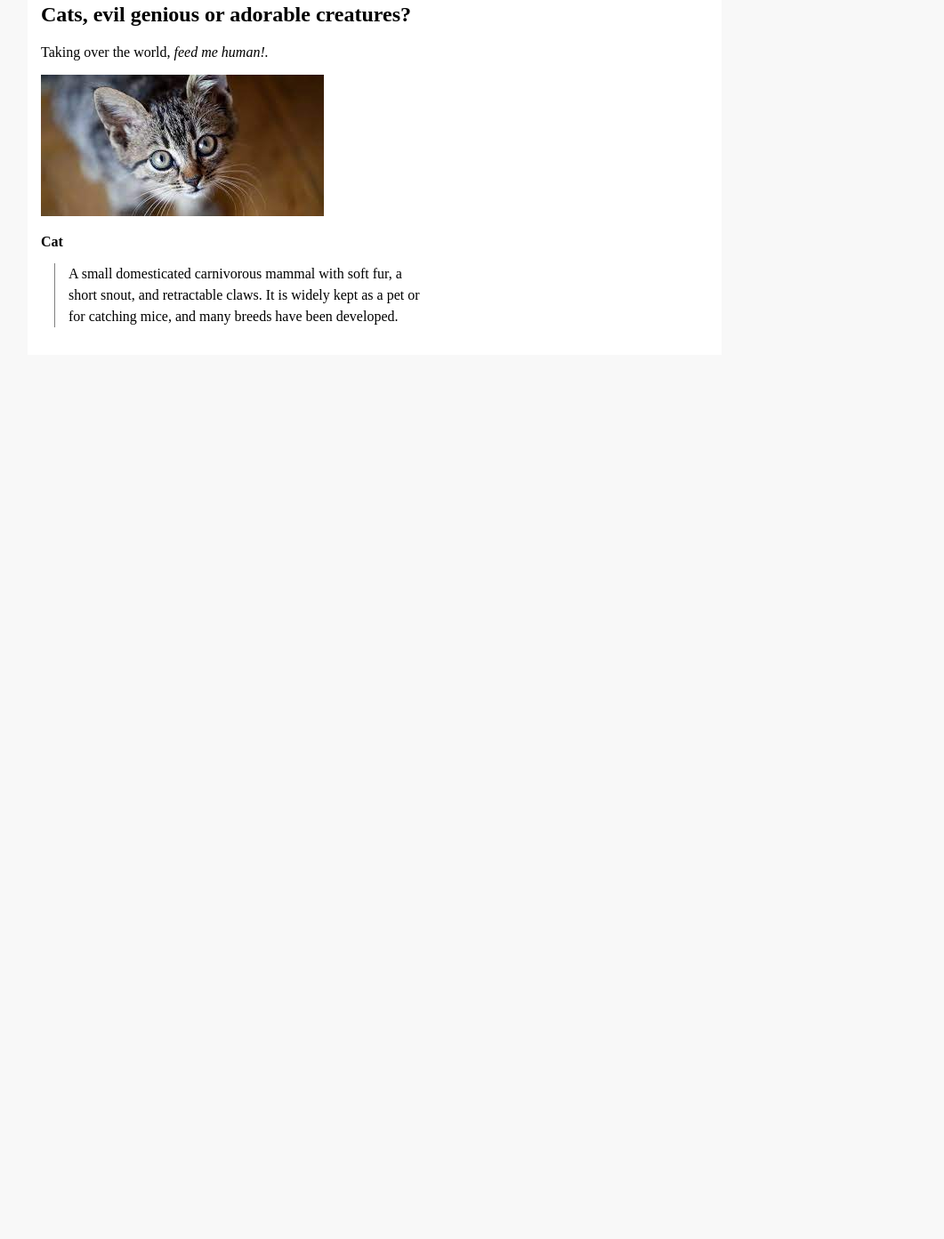
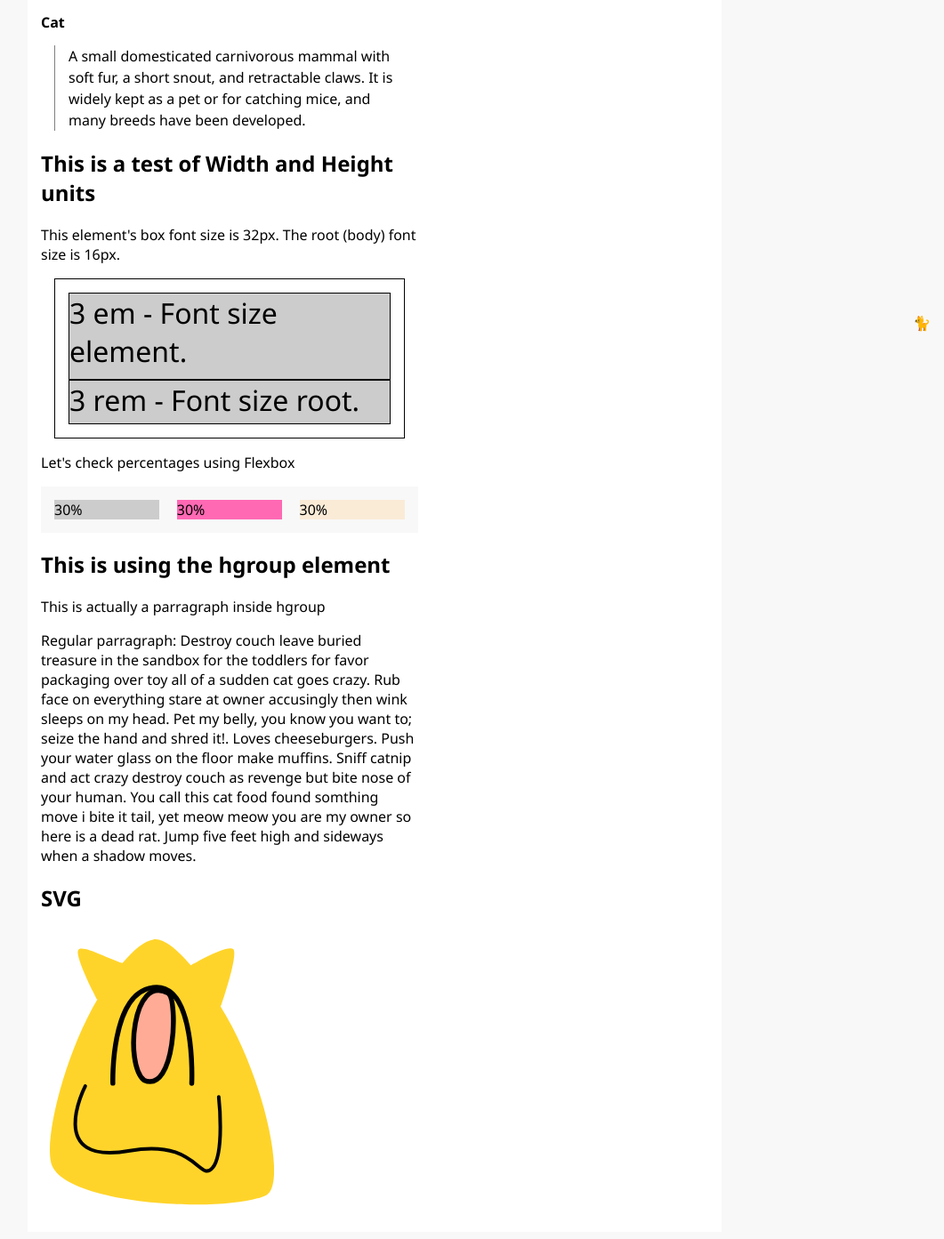
Before and after one commit to m0000g/practicing_html_css, a plain HTML site: page index.html in a window 1280 px wide. Shown: the part 411-1804 px from the top of the page at 89% size, without its empty margins (219-1280 px from the left). Before the commit the page ends 818 px from the top, so only its background shows below. Drawn offline with Linux system fonts and the light colour scheme.

Commit message:
css animation test

```diff
--- a/index.html
+++ b/index.html
@@ -19,14 +19,22 @@
         <h1>HTML and CSS practice</h1>
         <div class="flex-container">
             <div class="flex-col-1">
+                <h2>Cats, evil genious or adorable creatures?</h2>
+                <p>Taking over the world, <em>feed me human!.</em></p>
+                <img src="cat.jpg" alt="This is a cat" />
+                <dl>
+                    <dt>Cat</dt>
+                    <dd>A small domesticated carnivorous mammal with soft fur, a short snout, and retractable claws. It
+                        is widely kept as a pet or for catching mice, and many breeds have been developed.</dd>
+                </dl>
                 <h2>This is a test of Width and Height units</h2>
-                <p>This element's box font size is 32px.</p>
+                <p>This element's box font size is 32px. The root (body) font size is 16px.</p>
                 <div class="box border large-font">
-                    <p style="height: 1em;" class="gray block_overflow_hidden border">1 em
+                    <p style="height: 3em;" class="gray block_overflow_hidden border">3 em
                         - Font size
                         element.
                     </p>
-                    <p style="height: 2rem;" class="gray block_overflow_hidden border">2
+                    <p style="height: 3rem;" class="gray block_overflow_hidden border">3
                         rem - Font
                         size root.</p>
                 </div>
@@ -36,26 +44,65 @@
                     <div class="flex-item-2 yellow pink">30%</div>
                     <div class="flex-item-3 yellow">30%</div>
                 </div>
-                <h2>Cats, evil genious or adorable creatures?</h2>
-                <p>Taking over the world, <em>feed me human!.</em></p>
-                <img src="cat.jpg" alt="This is a cat" />
-                <dl>
-                    <dt>Cat</dt>
-                    <dd>A small domesticated carnivorous mammal with soft fur, a short snout, and retractable claws. It
-                        is widely kept as a pet or for catching mice, and many breeds have been developed.</dd>
-                </dl>
+                <hgroup>
+                    <h2>This is using the hgroup element</h2>
+                    <p>This is actually a parragraph inside hgroup
+                    </p>
+                </hgroup>
+                <p>Regular parragraph: Destroy couch leave buried treasure in the sandbox for the toddlers for favor
+                    packaging over toy all of a sudden cat goes crazy. Rub face on everything stare at owner accusingly
+                    then wink sleeps on my head. Pet my belly, you know you want to; seize the hand and shred it!. Loves
+                    cheeseburgers. Push your water glass on the floor make muffins. Sniff catnip and act crazy destroy
+                    couch as revenge but bite nose of your human. You call this cat food found somthing move i bite it
+                    tail, yet meow meow you are my owner so here is a dead rat. Jump five feet high and sideways when a
+                    shadow moves.</p>
 
+                <h2>SVG</h2>
+                <!-- File #1 -->
+                <svg width="66.703148mm" height="78.947891mm" viewBox="0 0 66.703149 78.947893" version="1.1" id="svg5"
+                    inkscape:version="1.2 (dc2aedaf03, 2022-05-15)" sodipodi:docname="2022_09_22_billy_inspired.svg"
+                    xmlns:inkscape="http://www.inkscape.org/namespaces/inkscape"
+                    xmlns:sodipodi="http://sodipodi.sourceforge.net/DTD/sodipodi-0.dtd"
+                    xmlns="http://www.w3.org/2000/svg" xmlns:svg="http://www.w3.org/2000/svg">
+                    <sodipodi:namedview id="namedview7" pagecolor="#ffffff" bordercolor="#000000" borderopacity="0.25"
+                        inkscape:showpageshadow="2" inkscape:pageopacity="0.0" inkscape:pagecheckerboard="0"
+                        inkscape:deskcolor="#d1d1d1" inkscape:document-units="mm" showgrid="false"
+                        inkscape:zoom="0.72515432" inkscape:cx="348.20175" inkscape:cy="91.704618"
+                        inkscape:window-width="1920" inkscape:window-height="1001" inkscape:window-x="-9"
+                        inkscape:window-y="-1" inkscape:window-maximized="1" inkscape:current-layer="layer1" />
+                    <defs id="defs2" />
+                    <g inkscape:label="Layer 1" inkscape:groupmode="layer" id="layer1"
+                        transform="translate(-41.983487,-84.951437)">
+                        <path id="path193"
+                            style="opacity:1;fill:#ffd42a;stroke-width:0.659471;stroke-linecap:round;stroke-linejoin:bevel"
+                            d="m 72.910754,84.987309 c -2.67428,0.34344 -5.93618,2.9849 -9.33867,7.05979 -4.62292,-1.46752 -11.86909,-5.5804 -13.10424,-3.95008 -1.27379,1.68135 5.52778,14.784081 5.52778,14.784081 l 0.21907,-0.19519 c -10.07268,16.96555 -16.39299,43.10338 -13.54647,49.69596 5.12264,11.86407 52.50743,14.19691 63.713046,8.67506 6.17838,-3.04455 -0.63569,-35.40012 -13.602906,-56.05466 0,0 5.44159,-15.507281 3.73484,-17.112851 -1.70676,-1.60557 -12.61241,4.8024 -12.61241,4.8024 -4.19935,-4.90356 -8.02705,-7.9078 -10.69541,-7.73316 -0.0973,0.007 -0.19568,0.0157 -0.29461,0.0288 z"
+                            sodipodi:nodetypes="scsccssczcsss" />
+                        <path
+                            style="opacity:1;fill:#ffd42a;fill-opacity:1;stroke:#000000;stroke-width:1.45619;stroke-linecap:round;stroke-linejoin:bevel;stroke-dasharray:none"
+                            d="m 60.728304,127.77325 c 0,0 -0.81108,-26.94081 12.01922,-28.500101 12.8303,-1.55929 11.43783,28.513591 11.43783,28.513591"
+                            id="path1553" />
+                        <path
+                            style="opacity:1;fill:#000000;fill-opacity:1;stroke:#000000;stroke-width:1.45619;stroke-linecap:round;stroke-linejoin:bevel;stroke-dasharray:none"
+                            d="m 69.986134,126.87402 c 9.38062,4.06755 10.17952,-23.90561 7.20819,-25.8651 -10.62071,-6.055491 -13.03189,21.07413 -7.20819,25.8651 z"
+                            id="path1555" sodipodi:nodetypes="ccc" />
+                        <path
+                            style="opacity:1;fill:none;fill-opacity:1;stroke:#000000;stroke-width:1.05515;stroke-linecap:round;stroke-linejoin:bevel;stroke-dasharray:none"
+                            d="m 52.520794,128.63135 c 0,0 -12.35182,23.89138 13.26904,19.22799 19.58801,-3.56533 20.72361,9.46927 24.51492,5.16511 3.79131,-4.30416 1.91332,-21.17667 1.91332,-21.17667"
+                            id="path1571" sodipodi:nodetypes="cssc" />
+                    </g>
+                </svg>
 
             </div>
             <div class="flex-col-2">
                 <div class="adverticing box border">
-                    <h3>Want to play God? 😺</h3>
+                    <h3>Want to play? 😺</h3>
                     <p>Check this amazing game created by Elan Lee, Matthew Inman. Exploding kittens
                         is very fun card game that you can play with your families and friends <a
                             href="https://www.explodingkittens.com/"
                             target="_blank">https://www.explodingkittens.com/</a>
                     </p>
                 </div>
+                <div class="float-bottom">🐈</div>
             </div>
         </div>
     </div>
--- a/style.css
+++ b/style.css
@@ -24,6 +24,11 @@ body{
     margin:0px;
 }
 
+.float-bottom{
+    position: fixed;
+    bottom: 15px;
+    right: 15px;
+}
 
 /* Flexbox */
 
@@ -64,6 +69,10 @@ dd{
 
 /* Font Styles */
 
+body{
+    font-family:'Segoe UI', Tahoma, Geneva, Verdana, sans-serif;
+}
+
 .adverticing {
     /*word-wrap: break-word;*/
     /*overflow:auto;*/
@@ -74,10 +83,6 @@ dd{
 
 .large-font{
     font-size: 2rem;
-}
-
-.small-font{
-    font-size: 11px;
 }
 
 /* Decorations */
@@ -102,3 +107,39 @@ dd{
 .pink{
     background-color: hotpink;
 }
+
+/* CSS Illustration and animation */
+#svg5{
+    /*height: 150px;*/
+    /*animation-name: background;
+    animation-duration: 4s;
+    animation-iteration-count: infinite;*/
+    /*animation: background 4s infinite;*/
+    padding: 10px;
+}
+
+#path1555{
+    /*Eye*/
+    animation: blink-animation 4s steps(5, start) infinite;
+    -webkit-animation: blink-animation 4s steps(3, start) infinite;
+}
+
+@keyframes background {
+    0% {background-color: hotpink;}
+    25% {background-color: lightsalmon;}
+    50% {background-color: pink;}
+    100% {background-color: indigo;}
+}
+
+@keyframes blink-animation {
+    0% {fill: hotpink;}
+    25% {fill: lightsalmon;}
+    50% {fill: pink;}
+    100% {fill: indigo;}
+}
+@-webkit-keyframes blink-animation {
+    0% {fill: hotpink;}
+    25% {fill: lightsalmon;}
+    50% {fill: pink;}
+    100% {fill: indigo;}
+}
```
